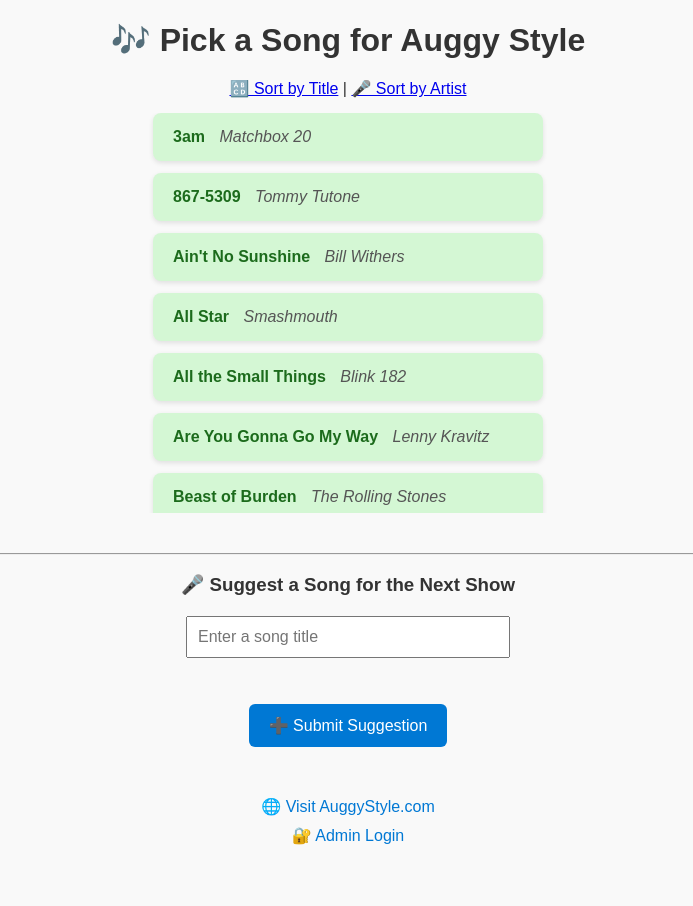
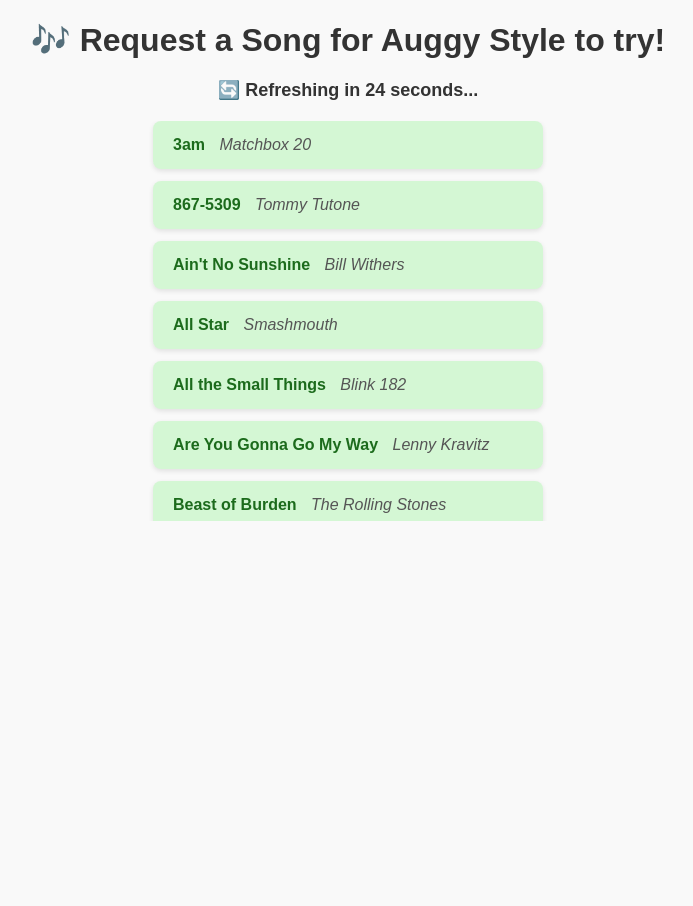
Before and after one commit to MDKemper/Song-picker-app, a Flask app: page / in a window 1280 px wide. Shown: the top 906 px of the page, without its empty margins (292-985 px from the left). Run offline with Flask 3, Linux system fonts and the light colour scheme.

Commit message:
Add files via upload

```diff
--- a/templates/index.html
+++ b/templates/index.html
@@ -1,141 +1,67 @@
 <!DOCTYPE html>
 <html>
 <head>
-  <title>Song Picker</title>
+  <title>Auggy Style - Live Song Request App</title>
   <link rel="stylesheet" href="/static/style.css">
   <meta name="viewport" content="width=device-width, initial-scale=1">
 </head>
 <body>
-  <h1>🎶 Pick a Song for Auggy Style</h1>
+  <h1 style="text-align: center;">🎶 Request a Song for Auggy Style to try!</h1>
 
-  <div style="text-align:center; margin-bottom: 15px;">
-    <a href="/?sort=name">🔠 Sort by Title</a> |
-    <a href="/?sort=artist">🎤 Sort by Artist</a>
+  <!-- Countdown Timer -->
+  <div id="countdown" style="text-align:center; margin: 20px; font-size:18px; font-weight:bold;">
+    🔄 Refreshing in 30 seconds...
   </div>
 
+  <!-- Song List -->
   <div class="song-list">
-    {% if songs %}
     {% for song in songs %}
       <div
         class="song-card {% if song.selected %}gray{% else %}green{% endif %}"
         onclick="selectSong({{ loop.index0 }}, '{{ song.name }}', {{ 'true' if song.selected else 'false' }})"
       >
         <strong>{{ song.name }}</strong>
-          {% if song.artist %}<span class="artist-name">{{ song.artist }}</span>{% endif %}
+        {% if song.artist %}
+          <span class="artist-name">{{ song.artist }}</span>
+        {% endif %}
       </div>
     {% endfor %}
-    {% else %}
-      <p style="text-align: center; color: #888;">No songs available yet. Add some in the Admin Panel.</p>
-    {% endif %}
   </div>
 
-  <div id="confirmation" style="display:none; text-align:center; margin-top: 30px;">
-    <h2 id="selectedSong"></h2>
-    <form method="POST" action="/submit" id="songForm">
-      <input type="hidden" name="song_index" id="songIndex">
-      <input type="hidden" name="tipped" id="tippedValue" value="false">
-      <input type="text" name="name" placeholder="Your Name (optional)" style="margin-bottom: 15px;"><br>
-      <button type="button" onclick="tipBand()">💸 Tip the Band</button>
-      <button type="submit">🎵 Submit Song Request</button>
-    </form>
-  </div>
+  <!-- Countdown and Refresh Script -->
+  <script>
+    let countdown = 30;
+    const countdownDisplay = document.getElementById("countdown");
 
-  <hr style="margin-top: 40px;">
-  <div style="text-align: center;">
-    <h3>🎤 Suggest a Song for the Next Show</h3>
-    <form method="POST" action="/suggest">
-      <input type="text" name="suggestion" id="suggestionInput" placeholder="Enter a song title" style="width: 80%; max-width: 300px; padding: 10px;"><br><br>
-      <button type="submit" id="suggestBtn" disabled>➕ Submit Suggestion</button>
-    </form>
-  </div>
-
-  <div style="text-align: center; margin-top: 40px;">
-    <a href="https://AuggyStyle.com" target="_blank" style="text-decoration: none; color: #0078d4;">
-      🌐 Visit AuggyStyle.com
-    </a>
-  </div>
-
-  <div style="text-align: center; margin-top: 10px;">
-    <a href="#" onclick="promptAdminLogin()" style="text-decoration: none; color: #0078d4;">
-      🔐 Admin Login
-    </a>
-  </div>
-
-  <script>
-    function selectSong(index, name, isSelected) {
-      if (isSelected) {
-        const messages = [
-          "“Nice pick! We’ll queue it up — and nope, you can’t pick it again 😎”",
-          "“Song selected. That one’s taken — no backsies!”",
-          "“Good taste — but it's already in the queue!”",
-          "“You’re too late — somebody else beat you to it!”"
-        ];
-        const random = Math.floor(Math.random() * messages.length);
-        alert(messages[random]);
-        return;
-      }
-
-      document.querySelector('.song-list').style.display = "none";
-      document.getElementById("confirmation").style.display = "block";
-      document.getElementById("songIndex").value = index;
-      document.getElementById("selectedSong").innerText = "🎵 You selected: " + name;
-    }
-
-    function tipBand() {
-      document.getElementById("tippedValue").value = "true";
-      window.open("https://venmo.com/AuggyStyle", "_blank");
-    }
-
-    function promptAdminLogin() {
-      const pin = prompt("Enter Admin PIN:");
-      if (pin) {
-        window.location.href = `/admin?admin_pin=${encodeURIComponent(pin)}`;
-      }
-    }
-
-    // Auto-refresh unless confirmation screen is active
-    setInterval(() => {
-      if (document.getElementById("confirmation").style.display !== "block") {
+    const timer = setInterval(() => {
+      countdown--;
+      countdownDisplay.textContent = `🔄 Refreshing in ${countdown} second${countdown !== 1 ? 's' : ''}...`;
+      if (countdown <= 0) {
+        clearInterval(timer);
         window.location.reload();
       }
-    }, 30000);
+    }, 1000); // update every second
 
-    // Suggestion form logic
-    const suggestionInput = document.getElementById("suggestionInput");
-    const suggestBtn = document.getElementById("suggestBtn");
+    // Optional: Add a basic selectSong function to avoid console errors if missing
+    function selectSong(index, name, selected) {
+      if (!selected) {
+        if (confirm(`Request "${name}"?`)) {
+          const form = document.createElement('form');
+          form.method = 'POST';
+          form.action = '/submit';
 
-    if (suggestionInput && suggestBtn) {
-      suggestBtn.disabled = suggestionInput.value.trim() === "";
+          const input = document.createElement('input');
+          input.type = 'hidden';
+          input.name = 'song_index';
+          input.value = index;
+          form.appendChild(input);
 
-      suggestionInput.addEventListener("input", () => {
-        suggestBtn.disabled = suggestionInput.value.trim() === "";
-      });
-
-      document.querySelector("form[action='/suggest']").addEventListener("submit", function (e) {
-        e.preventDefault();
-
-        fetch("/suggest", {
-          method: "POST",
-          headers: { "Content-Type": "application/x-www-form-urlencoded" },
-          body: `suggestion=${encodeURIComponent(suggestionInput.value.trim())}`
-        })
-        .then(() => {
-          suggestionInput.value = "";
-          suggestBtn.disabled = true;
-
-          const message = document.createElement("p");
-          message.textContent = "✅ Suggestion submitted!";
-          message.style.color = "green";
-          message.style.fontWeight = "bold";
-          message.style.textAlign = "center";
-
-          suggestBtn.parentElement.appendChild(message);
-
-          setTimeout(() => {
-            message.remove();
-          }, 3000);
-        });
-      });
+          document.body.appendChild(form);
+          form.submit();
+        }
+      } else {
+        alert('This song has already been selected.');
+      }
     }
   </script>
 </body>
```
Also changed, not shown: templates/admin_login.html (+7 -25 lines), templates/queue.html (+9 -1 lines), templates/suggestions.html (+7 -7 lines), templates/admin.html (line endings or trailing spaces), templates/csv_preview.html (line endings or trailing spaces), templates/old_admin.html (line endings or trailing spaces), templates/song_list.html (line endings or trailing spaces). Lines whose indentation alone changed are shown as unchanged.
